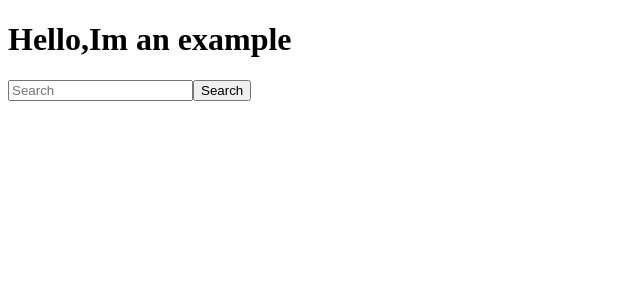
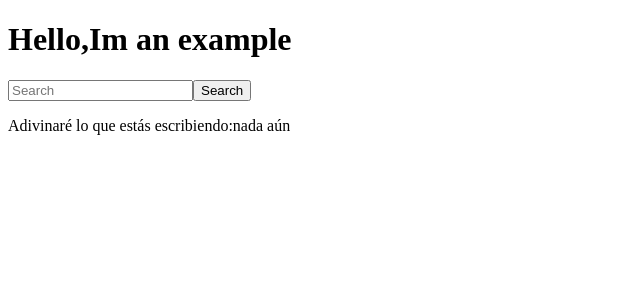
Before and after one commit to Ana-Becerril/react-test, a React (Create React App) app: page / in a window 1280 px wide. Shown: the top 300 px of the page, without its empty margins (0-640 px from the left). Built offline with nearby package versions, Linux system fonts and the light colour scheme.

Commit message:
I'm doing practices about React, today learned about state and hooks

```diff
--- a/src/NavBar.js
+++ b/src/NavBar.js
@@ -1,11 +1,16 @@
-import React from "react";
+import React, { useState } from 'react';
 
-const NavBar = ({title, searchBox, onButtonClicked}) => (
+const NavBar = ({title, searchBox, onButtonClicked}) => {
+    const [input, setInput] = useState("nada aún");
+
+    return (
     <div>
         <h1>{title}</h1>
-        <input placeholder={searchBox}/>
+        <input placeholder={searchBox} onChange={(e) => setInput(e.target.value)}/>
         <button onClick={onButtonClicked}>Search</button>
+        <p>Adivinaré lo que estás escribiendo:{input}</p>
     </div>
-)
+)};
+
 
 export default NavBar;
```
